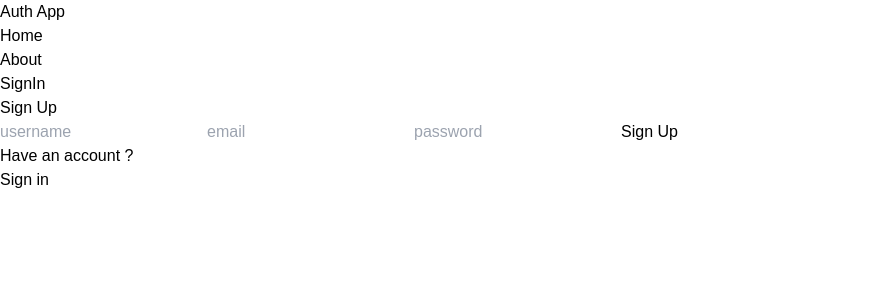
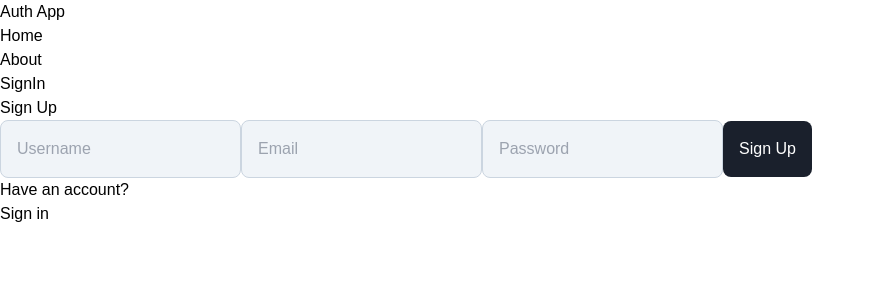
Before and after one commit to Smarty6452/AuthZ_MERN, a React (Vite) app in the folder client/: page /signup in a window 1280 px wide. Shown: the top 300 px of the page, without its empty margins (0-875 px from the left). Built offline with nearby package versions, Linux system fonts and the light colour scheme.

Commit message:
added redux persist

```diff
--- a/client/package.json
+++ b/client/package.json
@@ -15,7 +15,8 @@
     "react": "^18.2.0",
     "react-dom": "^18.2.0",
     "react-redux": "^9.1.0",
-    "react-router-dom": "^6.22.0"
+    "react-router-dom": "^6.22.0",
+    "redux-persist": "^6.0.0"
   },
   "devDependencies": {
     "@types/react": "^18.2.43",
--- a/client/src/index.css
+++ b/client/src/index.css
@@ -7,3 +7,33 @@
     box-sizing: border-box;
     font-family: Arial, Helvetica, sans-serif;
   }
+
+  /* Add these styles to your CSS file or React component style attribute */
+
+.input-field {
+  background-color: #f0f4f8;
+  padding: 1rem;
+  border-radius: 0.5rem;
+  border: 1px solid #cbd5e0;
+  transition: border-color 0.3s ease;
+}
+
+.input-field:focus {
+  outline: none;
+  border-color: #4a90e2;
+}
+
+.submit-btn {
+  background-color: #1a202c;
+  color: #fff;
+  padding: 1rem;
+  border-radius: 0.5rem;
+  cursor: pointer;
+  transition: background-color 0.3s ease;
+}
+
+.submit-btn:hover {
+  background-color: #2d3748;
+}
+
+/* Add any additional styles/animations as needed */
--- a/client/src/main.jsx
+++ b/client/src/main.jsx
@@ -4,10 +4,14 @@ import App from './App.jsx'
 import './index.css'
 import { store } from '/src/redux/store.js';
 import { Provider } from 'react-redux'
-Provider
+import {persistor} from './redux/store.js';
+import { PersistGate } from 'redux-persist/integration/react';
+PersistGate
 
 ReactDOM.createRoot(document.getElementById('root')).render(
   <Provider store={store}>
+    <PersistGate persistor={persistor} loading={null}>
     <App />
+    </PersistGate>
   </Provider>,
 )
--- a/client/src/pages/SignIn.jsx
+++ b/client/src/pages/SignIn.jsx
@@ -19,7 +19,6 @@ const SignIn = () => {
     e.preventDefault();
     setFormData({ ...formData, [e.target.id]: e.target.value });
   };
-  // console.log(formData);
 
   const handleSubmit = async (e) => {
     e.preventDefault();
@@ -36,7 +35,6 @@ const SignIn = () => {
       console.log(response);
 
       const data = response.data;
-
 
       if (data.success === false) {
         dispatch(signInFailure(data));
@@ -55,37 +53,38 @@ const SignIn = () => {
     <div className="p-3 max-w-lg mx-auto">
       <h1 className="text-3xl text-center font-semibold my-7">Sign In</h1>
 
-      <form onSubmit={handleSubmit} className="flex flex-col  gap-4">
+      <form onSubmit={handleSubmit} className="flex flex-col gap-4">
         <input
           type="text"
-          placeholder="email"
+          placeholder="Email"
           id="email"
           onChange={handleChange}
-          className="bg-slate-100 p-3 rounded-lg"
+          className="input-field"
         />
         <input
-          type="text"
-          placeholder="password"
+          type="password"
+          placeholder="Password"
           id="password"
           onChange={handleChange}
-          className="bg-slate-100 p-3 rounded-lg"
+          className="input-field"
         />
 
         <button
           disabled={loading}
-          className="bg-slate-700 text-white p-4 rounded-lg uppercase hover:opacity-95 disabled:opacity-80"
+          className="submit-btn"
         >
-          {" "}
-          {loading ? "loading..." : "Sign In"}
+          {loading ? "Loading..." : "Sign In"}
         </button>
       </form>
+
       <div className="flex py-2 text-sm">
-        <p className="text-gray-500">Dont Have an account ?</p>
+        <p className="text-gray-500">Don't have an account?</p>
         <Link to="/signup">
           <span className="text-blue-500 px-2">Sign up</span>
         </Link>
       </div>
-      <p className="text-red-700 mt-5">{error  ? error.message || "Something went wrong!" : ""}</p>
+
+      <p className="text-red-700 mt-5">{error ? error.message || "Something went wrong!" : ""}</p>
     </div>
   );
 };
--- a/client/src/pages/SignUp.jsx
+++ b/client/src/pages/SignUp.jsx
@@ -13,7 +13,6 @@ const SignUp = () => {
     e.preventDefault();
     setFormData({ ...formData, [e.target.id]: e.target.value });
   };
-  // console.log(formData);
 
   const handleSubmit = async (e) => {
     e.preventDefault();
@@ -49,43 +48,44 @@ const SignUp = () => {
     <div className="p-3 max-w-lg mx-auto">
       <h1 className="text-3xl text-center font-semibold my-7">Sign Up</h1>
 
-      <form onSubmit={handleSubmit} className="flex flex-col  gap-4">
+      <form onSubmit={handleSubmit} className="flex flex-col gap-4">
         <input
           type="text"
-          placeholder="username"
+          placeholder="Username"
           id="username"
           onChange={handleChange}
-          className="bg-slate-100 p-3 rounded-lg"
+          className="input-field"
         />
         <input
           type="text"
-          placeholder="email"
+          placeholder="Email"
           id="email"
           onChange={handleChange}
-          className="bg-slate-100 p-3 rounded-lg"
+          className="input-field"
         />
         <input
-          type="text"
-          placeholder="password"
+          type="password"
+          placeholder="Password"
           id="password"
           onChange={handleChange}
-          className="bg-slate-100 p-3 rounded-lg"
+          className="input-field"
         />
 
         <button
           disabled={loading}
-          className="bg-slate-700 text-white p-4 rounded-lg uppercase hover:opacity-95 disabled:opacity-80"
+          className="submit-btn"
         >
-          {" "}
-          {loading ? "loading..." : "Sign Up"}
+          {loading ? "Loading..." : "Sign Up"}
         </button>
       </form>
+
       <div className="flex py-2 text-sm">
-        <p className="text-gray-500">Have an account ?</p>
+        <p className="text-gray-500">Have an account?</p>
         <Link to="/signin">
           <span className="text-blue-500 px-2">Sign in</span>
         </Link>
       </div>
+
       <p className="text-red-700 mt-5">{error && "Something went wrong!"}</p>
     </div>
   );
--- a/client/src/redux/store.js
+++ b/client/src/redux/store.js
@@ -1,9 +1,24 @@
-import { configureStore } from "@reduxjs/toolkit";
-import userReducer from './user/userSlice.js';
+import { combineReducers, configureStore } from "@reduxjs/toolkit";
+import userReducer from "./user/userSlice.js";
+import { persistReducer, persistStore } from "redux-persist";
+import storage  from "redux-persist/lib/storage";
+
+const rootReducer = combineReducers({ user: userReducer });
+
+const persistConfig = {
+  key: "root",
+  version: 1,
+  storage,
+};
+
+const persistedReducer = persistReducer(persistConfig, rootReducer);
 
 export const store = configureStore({
-    reducer: { userReducer },
-    middleware: (getDefaultMiddleware) => getDefaultMiddleware({
-        serializableCheck: false, // Prevent errors
-    })
+  reducer: persistedReducer ,
+  middleware: (getDefaultMiddleware) =>
+    getDefaultMiddleware({
+      serializableCheck: false, // Prevent errors
+    }),
 });
+
+export const persistor = persistStore(store);
```
Also changed, not shown: 1 other file (tests, documents, lock files or other folders).
